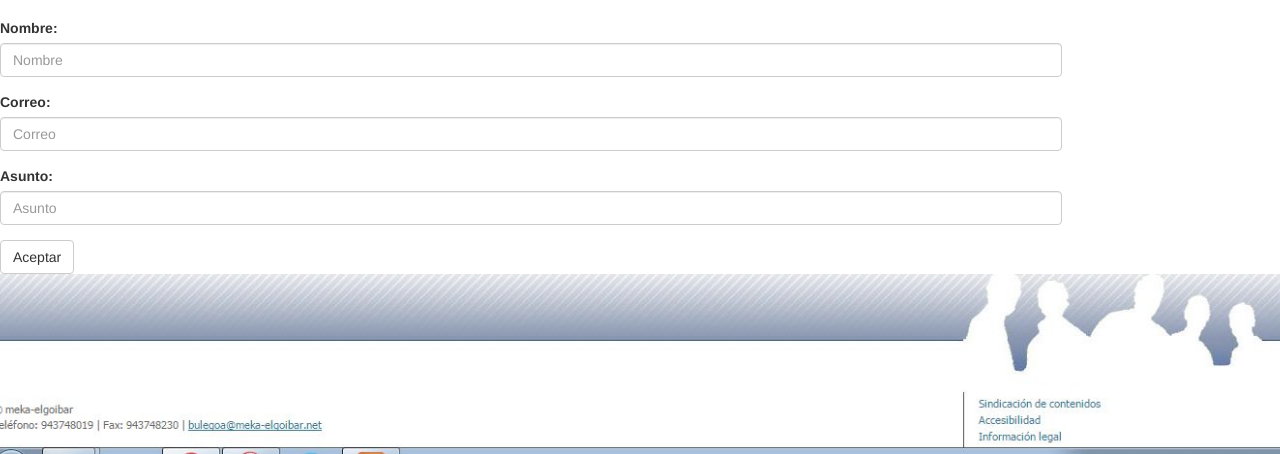
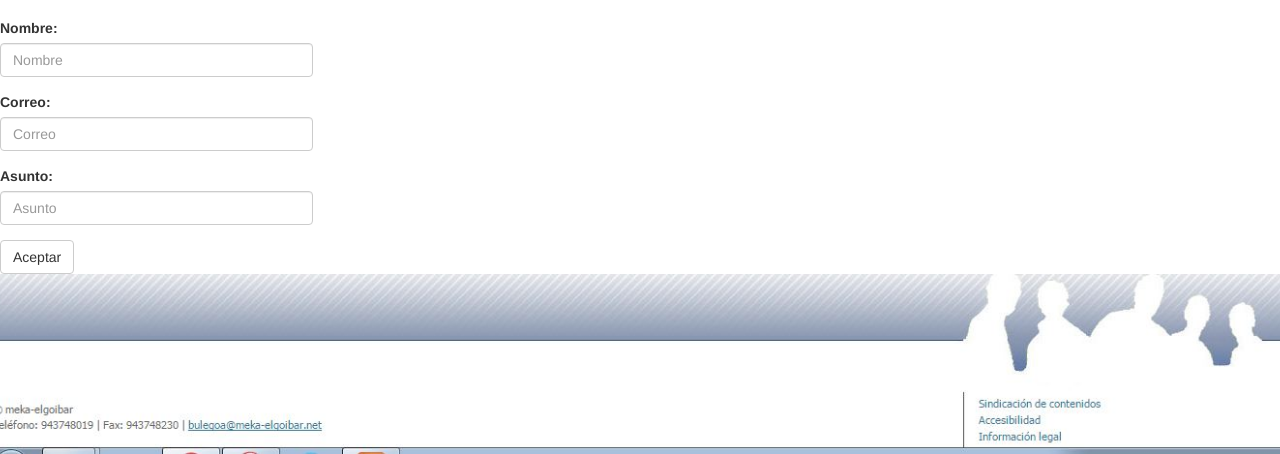
Before and after one commit to Davidzubi93/Examen_1Eval_Dise-o, a plain HTML site: page inscripcion.html in a window 1280 px wide. Shown: the part 433-887 px from the top of the page. Drawn offline with Linux system fonts and the light colour scheme.

Commit message:
text fielda txikiagoa jarri

```diff
--- a/inscripcion.html
+++ b/inscripcion.html
@@ -56,17 +56,17 @@
       </div>
 
     	<div class="row">
-      	<div class="col-md-10 col-sm-8">
+      	<div class="col-md-10 col-sm-8" style="width:50%">
     	   <form>
-  <div class="form-group">
+  <div class="form-group"style="width:50%">
     <label for="exampleInputEmail1">Nombre:</label>
     <input type="email" class="form-control" id="exampleInputEmail1" placeholder="Nombre">
   </div>
-  <div class="form-group">
+  <div class="form-group"style="width:50%">
     <label for="exampleInputPassword1">Correo:</label>
     <input type="text" class="form-control" id="exampleInputPassword1" placeholder="Correo">
   </div>
-   <div class="form-group">
+   <div class="form-group"style="width:50%">
     <label for="exampleInputPassword1">Asunto:</label>
     <input type="text" class="form-control" id="exampleInputPassword1" placeholder="Asunto">
   </div>
```
